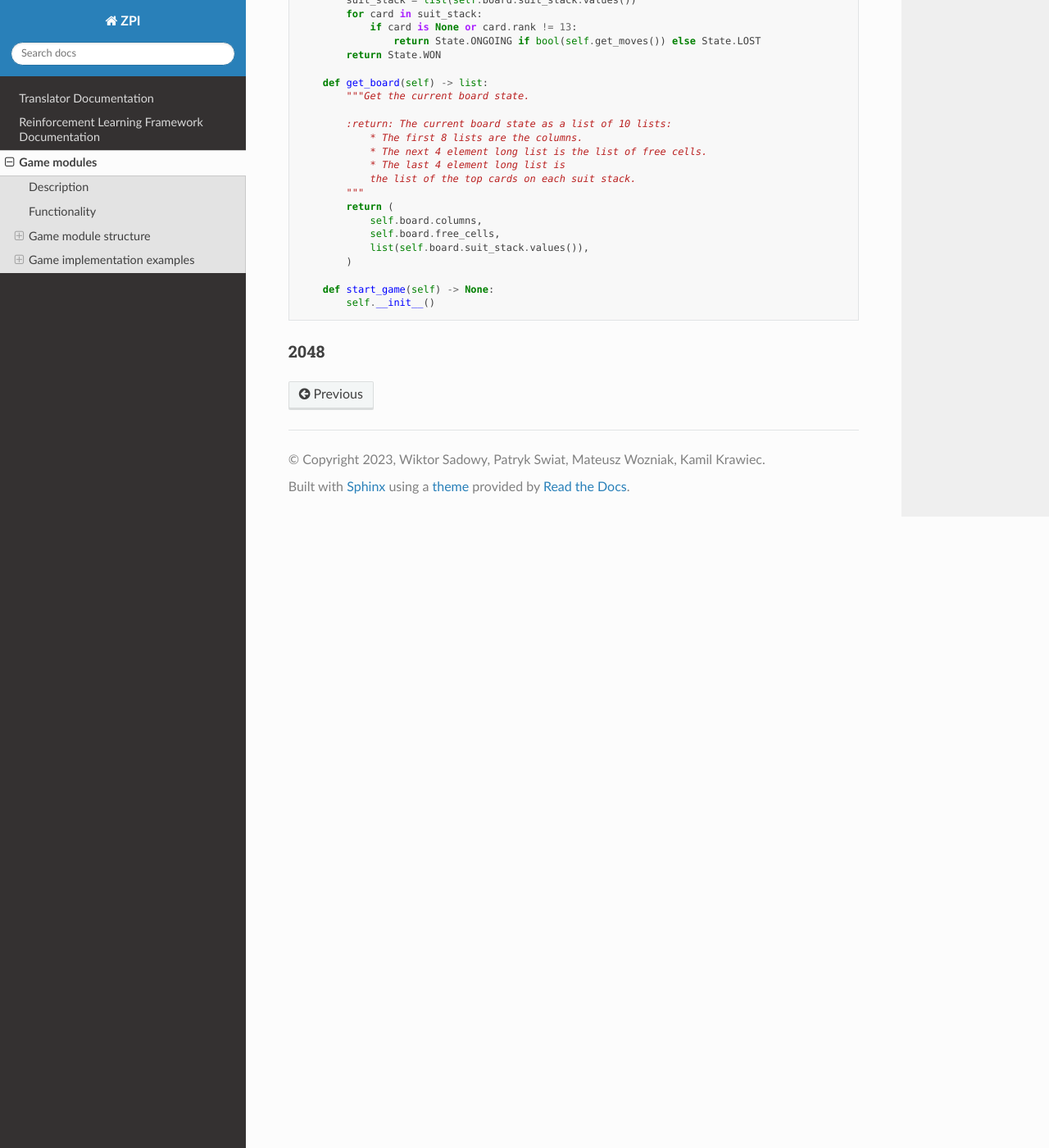
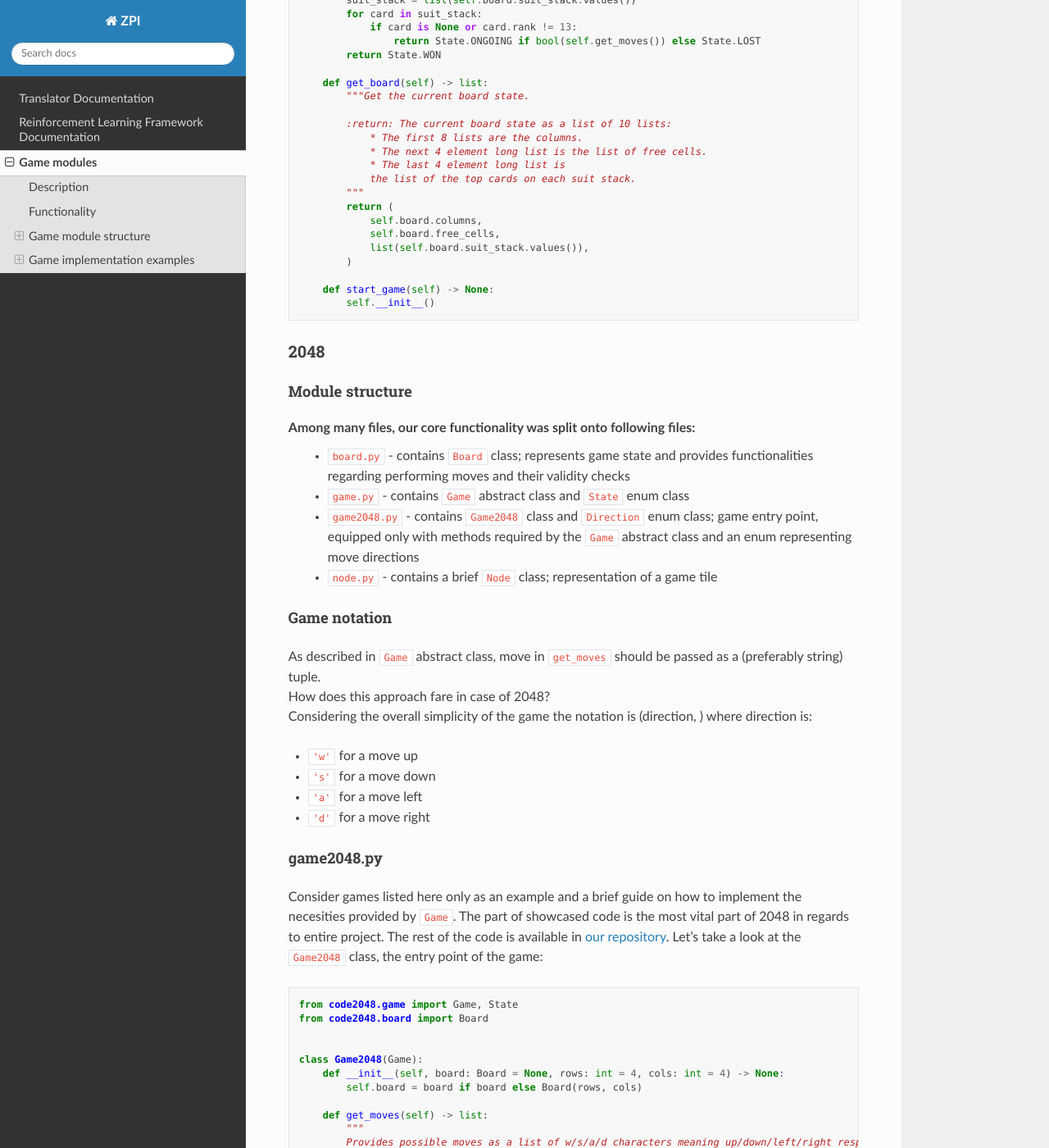
Before and after one commit to ZPI-2023-IST/Documentation, a Sphinx documentation site: the page built from source/games.rst, in a window 1280 px wide and 1400 px high, scrolled down 4656 px. Shown: the whole window at 82% size. Built offline with Sphinx 7.4.7 and the Read the Docs theme 2.0.0, drawn with Linux system fonts in a browser that asks for light colours; some of the changed text lies outside the part shown.

Commit message:
2048 docs

```diff
--- a/source/games.rst
+++ b/source/games.rst
@@ -262,3 +262,79 @@ Let's take a look at the ``FreeCell`` class, the entry point of the game::
 """"""""""""""""""""""""""""""""""""""
 2048
 """"""""""""""""""""""""""""""""""""""
+^^^^^^^^^^^^^^^^^^^^^^^^^^^^^^^^^^^^^^
+Module structure
+^^^^^^^^^^^^^^^^^^^^^^^^^^^^^^^^^^^^^^
+
+Among many files, our core functionality was split onto following files:
+    * ``board.py`` - contains ``Board`` class; represents game state and provides functionalities regarding performing moves and their validity checks
+    * ``game.py`` - contains ``Game`` abstract class and ``State`` enum class
+    * ``game2048.py`` - contains ``Game2048`` class and ``Direction`` enum class; game entry point, equipped only with methods required by the ``Game`` abstract class and an enum representing move directions
+    * ``node.py`` - contains a brief ``Node`` class; representation of a game tile
+
+^^^^^^^^^^^^^^^^^^^^^^^^^^^^^^^^^^^^^^
+Game notation
+^^^^^^^^^^^^^^^^^^^^^^^^^^^^^^^^^^^^^^
+
+| As described in ``Game`` abstract class, move in ``get_moves`` should be passed as a (preferably string) tuple.
+| How does this approach fare in case of 2048?
+| Considering the overall simplicity of the game the notation is (direction, ) where direction is:
+
+* ``'w'`` for a move up
+* ``'s'`` for a move down
+* ``'a'`` for a move left
+* ``'d'`` for a move right
+
+^^^^^^^^^^^^^^^^^^^^^^^^^^^^^^^^^^^^^^
+game2048.py
+^^^^^^^^^^^^^^^^^^^^^^^^^^^^^^^^^^^^^^
+Consider games listed here only as an example and a brief guide on how to implement the necesities provided by ``Game``.
+The part of showcased code is the most vital part of 2048 in regards to entire project.
+The rest of the code is available in `our repository <https://github.com/ZPI-2023-IST/2048>`_.
+Let's take a look at the ``Game2048`` class, the entry point of the game::
+
+    from code2048.game import Game, State
+    from code2048.board import Board
+
+
+    class Game2048(Game):
+        def __init__(self, board: Board = None, rows: int = 4, cols: int = 4) -> None:
+            self.board = board if board else Board(rows, cols)
+
+        def get_moves(self) -> list:
+            """
+            Provides possible moves as a list of w/s/a/d characters meaning up/down/left/right respectively
+            """
+            return [key.value for key in self.board.possible_moves.keys()]
+
+        def make_move(self, move: tuple) -> bool:
+            """
+            Returns True if move succeeded, False otherwise.
+
+            Requires move in form of one element tuple, containing character mentioned above.
+
+            Example: make_move('w',) will perform an upwards move.
+            """
+
+            if move[0] in self.get_moves():
+                self.board.make_move(move[0])
+                return True
+            return False
+
+        def get_state(self) -> State:
+            """
+            Returns game state enum:  State.{ONGOING / WON / LOST}.
+            """
+            return self.board.game_status()
+
+        def get_board(self) -> list:
+            """
+            Returns current board state as a list of lists (rows).
+            """
+            return self.board.board
+
+        def start_game(self) -> None:
+            """
+            Overwrites current object, invoking constructor with default values and resetting every variable.
+            """
+            self.board = Board()
```
